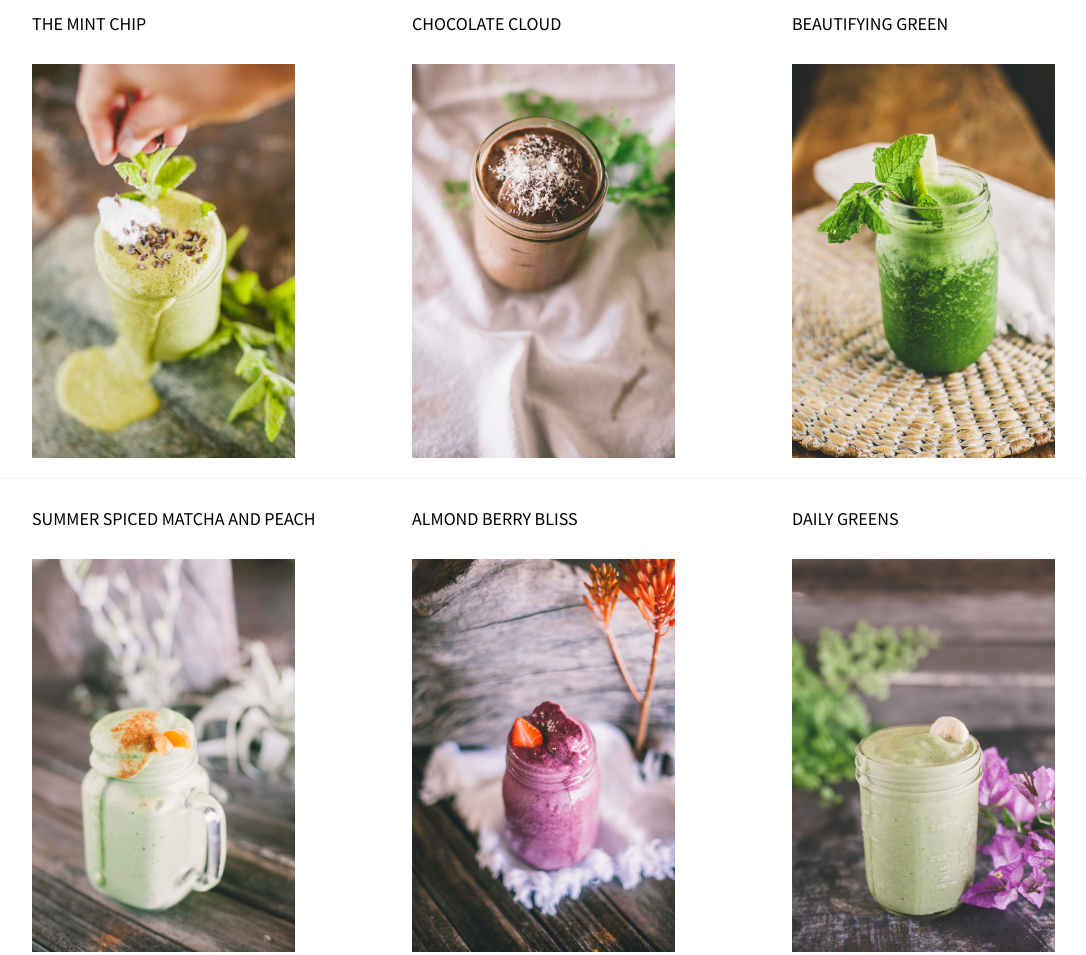
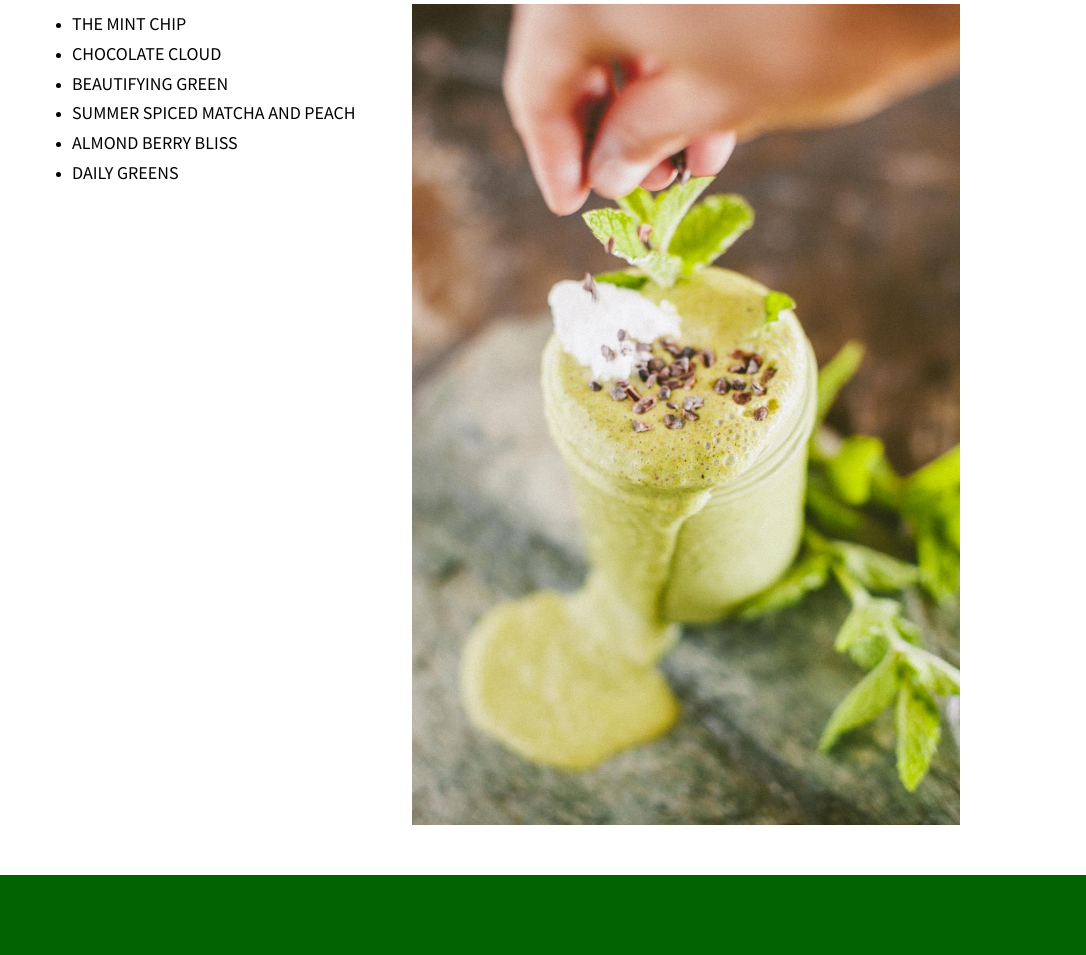
Before and after one commit to cleoandeves/cloudbreakcafe, a plain HTML site: page index.html in a window 1280 px wide. Shown: the part 974-1929 px from the top of the page, without its empty margins (53-1139 px from the left). Drawn offline with nearby package versions, Linux system fonts and the light colour scheme.

Commit message:
Layout Update

```diff
--- a/index.html
+++ b/index.html
@@ -83,42 +83,17 @@
                 <div class="col-lg-12 col-sm-12">
                     <h2>SIGNATURE SMOOTHIES AND SHAKES</h2><br>
                     <div class="col-lg-4 col-sm-4">
-                       <h4>THE MINT CHIP</h4>
-                        <br>
+                       <ul><li><h4>THE MINT CHIP</h4></li>
+                        <li><h4>CHOCOLATE CLOUD</h4></li>
+                        <li><h4>BEAUTIFYING GREEN</h4></li>
+                        <li><h4>SUMMER SPICED MATCHA AND PEACH</h4></li>
+                        <li><h4>ALMOND BERRY BLISS</h4></li>
+                        <li><h4>DAILY GREENS</h4></li>
+                        </ul>
+                        </div>
+                    <div class="col-lg-8 col-sm-8">
                         <img src="img/mintchip.jpg" class="img-responsive" height="75%" width= "75%"  alt="Responsive image" style="center center scroll">
                     </div>
-                       <div class="col-lg-4 col-sm-4">
-                       <h4>CHOCOLATE CLOUD</h4>
-                        <br>
-                        <img src="img/chocolatecloud.jpg" class="img-responsive" height="75%" width= "75%"  alt="Responsive image" style="center center scroll">
-                    </div>
-                    <div class="col-lg-4 col-sm-4">
-                       <h4>BEAUTIFYING GREEN</h4>
-                        <br>
-                        <img src="img/beautifyinggreen.jpg" class="img-responsive" height="75%" width= "75%"  alt="Responsive image" style="center center scroll">
-                    </div>
-                </div>
-            </div>
-             <div class="row"><hr>
-                <div class="col-lg-12 col-sm-12">
-                    <div class="col-lg-4 col-sm-4">
-                       <h4>SUMMER SPICED MATCHA AND PEACH</h4>
-                        <br>
-                        <img src="img/matchaspiced.jpg" class="img-responsive" height="75%" width= "75%"  alt="Responsive image" style="center center scroll">
-                    </div>
-                    <div class="col-lg-4 col-sm-4">
-                       <h4>ALMOND BERRY BLISS</h4>
-                        <br>
-                        <img src="img/almondberrybliss.jpg" class="img-responsive" height="75%" width= "75%"  alt="Responsive image" style="center center scroll">
-                    </div>
-
-                    <div class="col-lg-4 col-sm-4">
-                       <h4>DAILY GREENS</h4>
-                        <br>
-                        <img src="img/dailygreens.jpg" class="img-responsive" height="75%" width= "75%"  alt="Responsive image" style="center center scroll">
-                    </div>
-                </div>
-                <br><br>
             </div>
         </div>
 </section>
```
